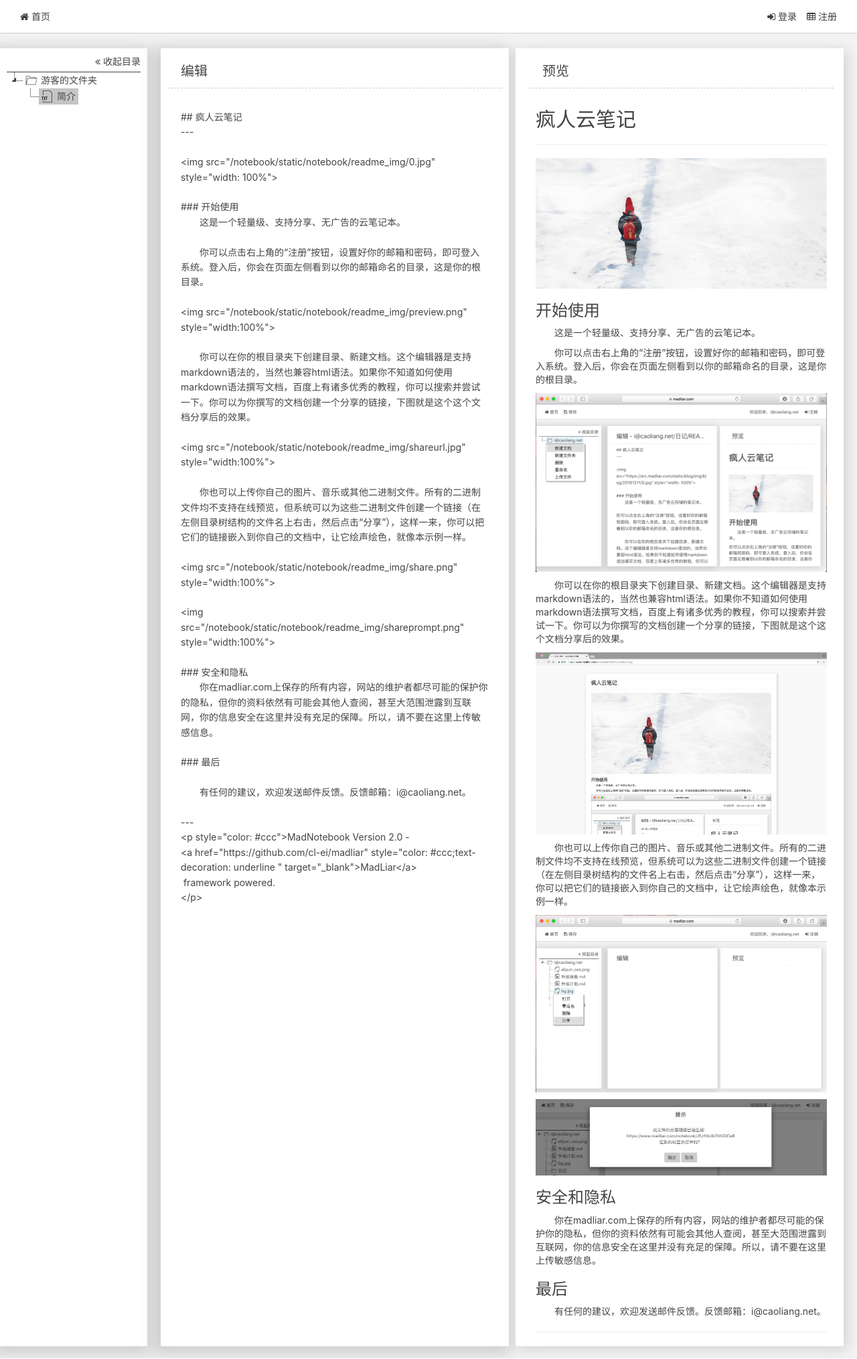
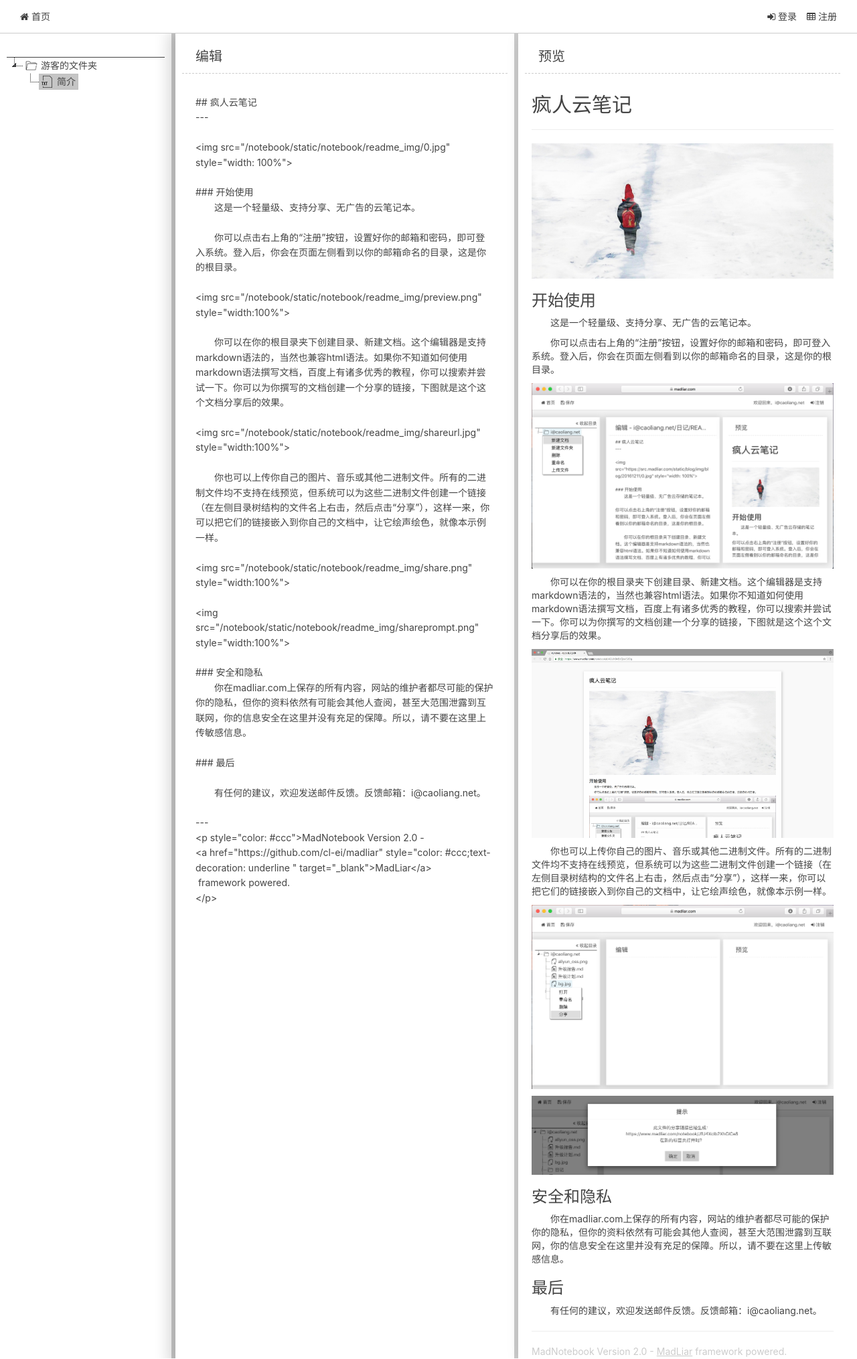
Before and after one commit to cl-ei/notebook.madliar, a FastAPI app: page /notebook in a window 1280 px wide. Shown: the whole page at 67% size. Run offline with FastAPI, Linux system fonts and the light colour scheme; some libraries are stand-ins or nearby versions.

Commit message:
share, split

```diff
--- a/src/static/js/marked.js
+++ b/src/static/js/marked.js
@@ -892,7 +892,17 @@ Renderer.prototype.image = function(href, title, text) {
   if (window.markedImageParseCB !== undefined) {
     href = window.markedImageParseCB(href);
   }
-  var out = '<img src="' + href + '" alt="' + text + '" onerror="this.onerror=null; this.classList.add(\'broken-image\');"';
+  let regex = /style=\{(.*?)\}/;
+  let match = text.match(regex);
+  let styleValue = match ? match[1] : undefined;
+  if (styleValue !== undefined) {
+    text = text.replace(regex, "")
+  }
+  var out = '<img src="' + href + '" alt="' + text + '"';
+  out += ' onerror="this.onerror=null; this.classList.add(\'broken-image\');"';
+  if (styleValue) {
+    out += ' style="' + styleValue + '"';
+  }
   if (title) {
     out += ' title="' + title + '"';
   }
--- a/src/static/notebook/main.css
+++ b/src/static/notebook/main.css
@@ -150,13 +150,12 @@ input{
 #content-area{
     background: white;
     float: left;
-    height: calc(100% - 20px);
-    width: calc(50% - 30px);
+    height: 100%;
+    width: 220px;
     overflow: hidden;
-    margin: 22px 20px 0 0;
-    padding: 0 5px 20px 10px;
     word-wrap: break-word;
-    box-shadow: 4px 4px 20px 0 rgba(0, 0, 0, 0.15);
+    box-shadow: 4px 4px 20px 0 rgb(0 0 0 / 15%);
+    padding: 0 15px 0 0;
 }
 #content-text{
     width: 100%;
@@ -195,16 +194,25 @@ input{
 }
 #folder-tree{
     display: block;
-    height: fit-content;
     float: left;
-    margin: 20px 10px 0 0;
+    height: 100%;
+    width: 220px;
+    background: white;
+    padding: 10px;
+}
+.split-line{
+    height: 100%;
+    display: block;
+    width: 6px;
+    float: left;
+    background: #ccc;
+    cursor: ew-resize;
 }
 #input-area{
     float: left;
     width: 50%;
-    margin: 22px 10px 0 0;
-    height: calc(100% - 20px);
-    box-shadow: -4px 5px 20px 7px rgba(0, 0, 0, 0.15);
+    height: 100%;
+    box-shadow: -4px 5px 20px 7px rgb(0 0 0 / 15%);
     background: white;
 }
 #nav a{
@@ -225,17 +233,7 @@ input{
     margin-top: 25px;
     border-top: 1px solid;
 }
-#jstree-outdent{
-    display: block;
-    height: 20px;
-    float: right;
-    text-align: right;
-    cursor: pointer;
-    transition: all 0.3s;
-}
-#jstree-outdent:hover{
-    border-bottom: .1em solid;
-}
+
 #show-folder-tree{
     display: none;
     width: 20px;
@@ -265,29 +263,3 @@ input{
     text-align: left;
     word-wrap: break-word;
 }
-@media (max-width: 9999px) {
-    #folder-tree {
-        width: 220px;
-        margin-top: 22px;
-        height: calc(100% - 40px);
-        background: white;
-        box-shadow: -4px 5px 20px 7px rgba(0, 0, 0, 0.15);
-        padding: 10px;
-    }
-    #sub-content{
-        width: calc(100% - 240px);
-    }
-}
-@media (max-width: 900px) {
-    #folder-tree {
-        width: 130px;
-    }
-    #sub-content{
-        width: calc(100% - 150px);
-    }
-}
-@media (max-width: 600px) {
-    #folder-tree {
-        width: 0;
-    }
-}
--- a/src/static/notebook/main.js
+++ b/src/static/notebook/main.js
@@ -12,9 +12,72 @@ $.cl = {
             $("#browser-prompt, #nav, #content").css({"display": "none"});
             $("#uavaliable-mask").css({"display": "block"});
         }else{
+            let splitLineWidth = 6,
+                treeW = parseFloat($("#folder-tree").css("width").replace("px", "")),
+                editW = parseFloat($("#input-area").css("width").replace("px", ""));
+            let showW = document.body.offsetWidth - splitLineWidth*2 - treeW - editW;
+            $("#content-area").css({width: showW + 'px'});
             $("#nav, #content").css({"display": "block"});
             $("#browser-prompt, #uavaliable-mask").css({"display": "none"});
             $.cl.compatibilityChecking();
+        }
+    },
+    initPageSplitWidth: function () {
+        let windowWidth = document.body.offsetWidth,
+            splitLineWidth = 6;
+        let treeW = Math.max(windowWidth*0.2, 220);
+        let contentW = (windowWidth - treeW - splitLineWidth*2) / 2;
+        $("#folder-tree").css({width: treeW + "px"});
+        $("#input-area").css({width: contentW + "px"});
+        $("#content-area").css({width: contentW + "px"});
+
+        $.cl.setSplitLineAction();
+    },
+    setSplitLineAction: function () {
+        let lSpLine = document.getElementById('left-split-line'),
+            rSpLine = document.getElementById('right-split-line'),
+            startX = 0,
+            startWidth = 0,
+            leftDown,
+            ldOrigin,
+            rdOrigin;
+
+        lSpLine.addEventListener('mousedown', (event) => {onMouseDown(event, true)});
+        rSpLine.addEventListener('mousedown', (event) => {onMouseDown(event, false)});
+
+        function onMouseDown(event, isLeftBar) {
+            console.log("this event!", event, ", isLeftBar: ", isLeftBar);
+            leftDown = isLeftBar;
+            startX = event.clientX;
+            startWidth = parseInt(document.defaultView.getComputedStyle(isLeftBar === true ? lSpLine : rSpLine).width, 10);
+            ldOrigin = parseFloat($(isLeftBar ? "#folder-tree" : "#input-area").css("width").replace("px", ""));
+            rdOrigin = parseFloat($(isLeftBar ? "#input-area" : "#content-area").css("width").replace("px", ""));
+            document.addEventListener('mousemove', onMouseMove);
+            document.addEventListener('mouseup', onMouseUp);
+        }
+
+        function onMouseMove(event) {
+            let width = startWidth + event.clientX - startX;
+            let lD, rD;
+            if (leftDown) {
+                lD = $("#folder-tree");
+                rD = $("#input-area");
+            } else {
+                lD = $("#input-area");
+                rD = $("#content-area");
+            }
+            let lW = ldOrigin + width,
+                rW = rdOrigin - width;
+            if (lW < 100 || rW < 100){
+                return;
+            }
+            lD.css({width: lW + 'px'});
+            rD.css({width: rW + 'px'});
+        }
+
+        function onMouseUp(event) {
+            document.removeEventListener('mousemove', onMouseMove);
+            document.removeEventListener('mouseup', onMouseUp);
         }
     },
     popupedMessageBoxId: undefined,
@@ -701,10 +764,12 @@ $.cl = {
         $("#change-passwd").off("click").click($.cl.showChangePasswordDialog);
 
         var leftNavHtml = [
-            '<a href="javascript:void(0)" id="save-btn"><i class="fa fa-save" aria-hidden="true"></i> 保存</a>'
+            '<a href="javascript:void(0)" id="save-btn"><i class="fa fa-save" aria-hidden="true"></i> 保存</a>',
+            '<a href="javascript:void(0)" id="history-btn"><i class="fa fa-history" aria-hidden="true"></i> 历史</a>'
         ].join("");
         $("#top-dynamic-nav").html(leftNavHtml);
         $("#save-btn").off("click").click($.cl.saveContent);
+        $("#history-btn").off("click").click($.cl.selectHistory);
         $.cl.getAndRenderLoginedFileListAndPage();
         document.getElementById("jstree").addEventListener("drop", $.cl.onDropFileToJsTree, false);
         document.getElementById("input-text-area").addEventListener("drop", $.cl.onDropFileToJsTree, false);
@@ -837,6 +902,9 @@ $.cl = {
         $.cl.showSaveContentDialog(path, content);
         */
     },
+    selectHistory: function () {
+        $.cl.popupMessage("hello!");
+    },
     daemonToTransMdId: undefined,
     oldContent: undefined,
     daemonToTransMd: function (){
@@ -954,21 +1022,12 @@ $.cl = {
     },
     initPage: function (){
         $.cl.compatibilityChecking();
+        $.cl.initPageSplitWidth();
         (window.contextData.loginInfo && window.contextData.loginInfo.email ? $.cl.renderLoginPage : $.cl.renderUnloginPage)();
         $("input[name=password]").on('keyup', function(e){if(e.key === "Enter"){$("#login-btn").trigger("click")}});
         if ($.cl.daemonToTransMdId){
             clearInterval($.cl.daemonToTransMdId);
         }
-        $("#jstree-outdent").off("click").click(function(){
-            $("#folder-tree").fadeOut(0);
-            $("#show-folder-tree").fadeIn(0);
-            $("#sub-content").addClass("sub-content-full-screen");
-        });
-        $("#show-folder-tree").off("click").click(function(){
-            $("#folder-tree").fadeIn(0);
-            $("#show-folder-tree").fadeOut(0);
-            $("#sub-content").removeClass("sub-content-full-screen");
-        });
         $("#file-input").change(function(){
             var file = $(this)[0].files[0],
                 path = $(this).data("path");
--- a/src/tpl/notebook.html
+++ b/src/tpl/notebook.html
@@ -34,12 +34,15 @@
     <div class="right-nav"></div>
 </div>
 <div id="content">
-    <div id="folder-tree"><div id="jstree-outdent"><i class="fa fa-angle-double-left" aria-hidden="true"></i> 收起目录</div><div id="jstree"></div></div>
-    <div id="show-folder-tree"><div id="show-folder-tree-p"><i class="fa fa-angle-double-right" aria-hidden="true"></i><br>展<br>开<br>目<br>录</div> </div>
-    <div id="sub-content">
-        <div id="input-area"><div class="textarea-title">编辑</div><textarea id="input-text-area" type="text" name="detail"></textarea></div>
-        <div id="content-area"><div class="textarea-title">预览</div><div id="content-text"></div></div>
+    <div id="folder-tree">
+        <div id="jstree"></div>
     </div>
+    <div class="split-line" id="left-split-line"></div>
+    <div id="input-area"><div class="textarea-title">编辑</div>
+        <textarea id="input-text-area" type="text" name="detail"></textarea>
+    </div>
+    <div  class="split-line" id="right-split-line"></div>
+    <div id="content-area"><div class="textarea-title">预览</div><div id="content-text"></div></div>
 </div>
 
 <div class="cl-prompt">
```
Also changed, not shown: src/static/notebook/share.css (+12 -11 lines).
